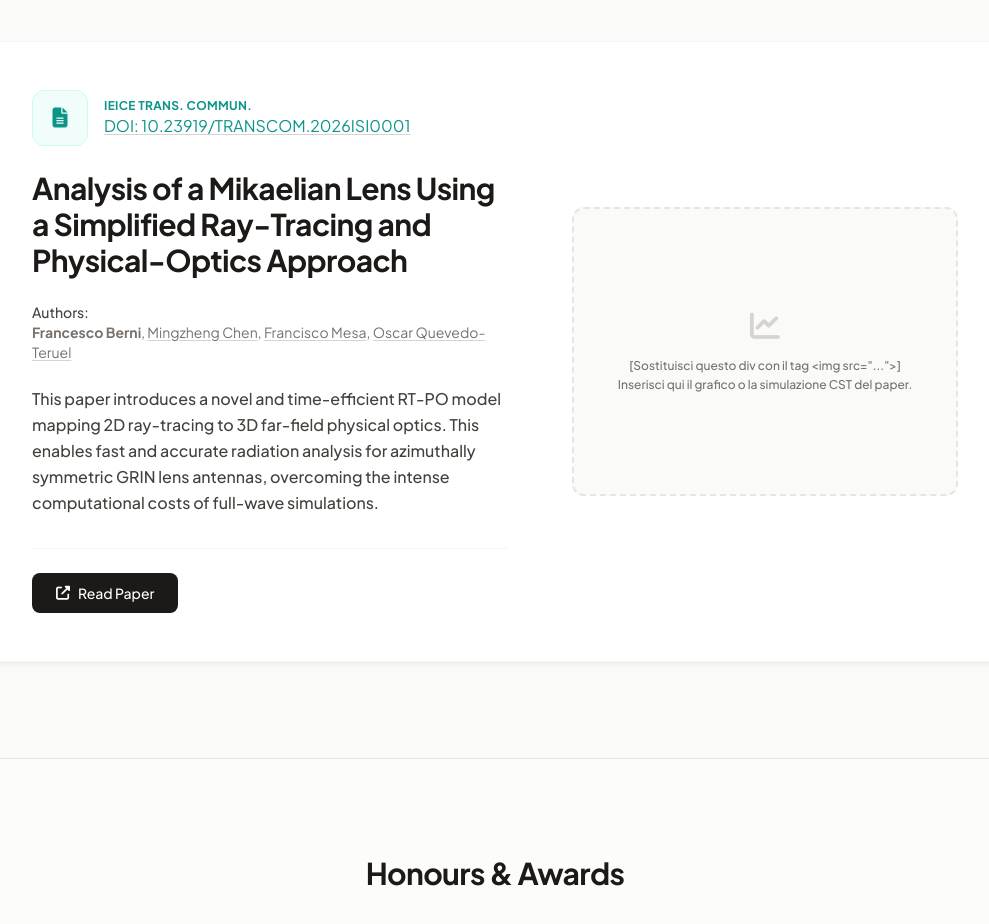
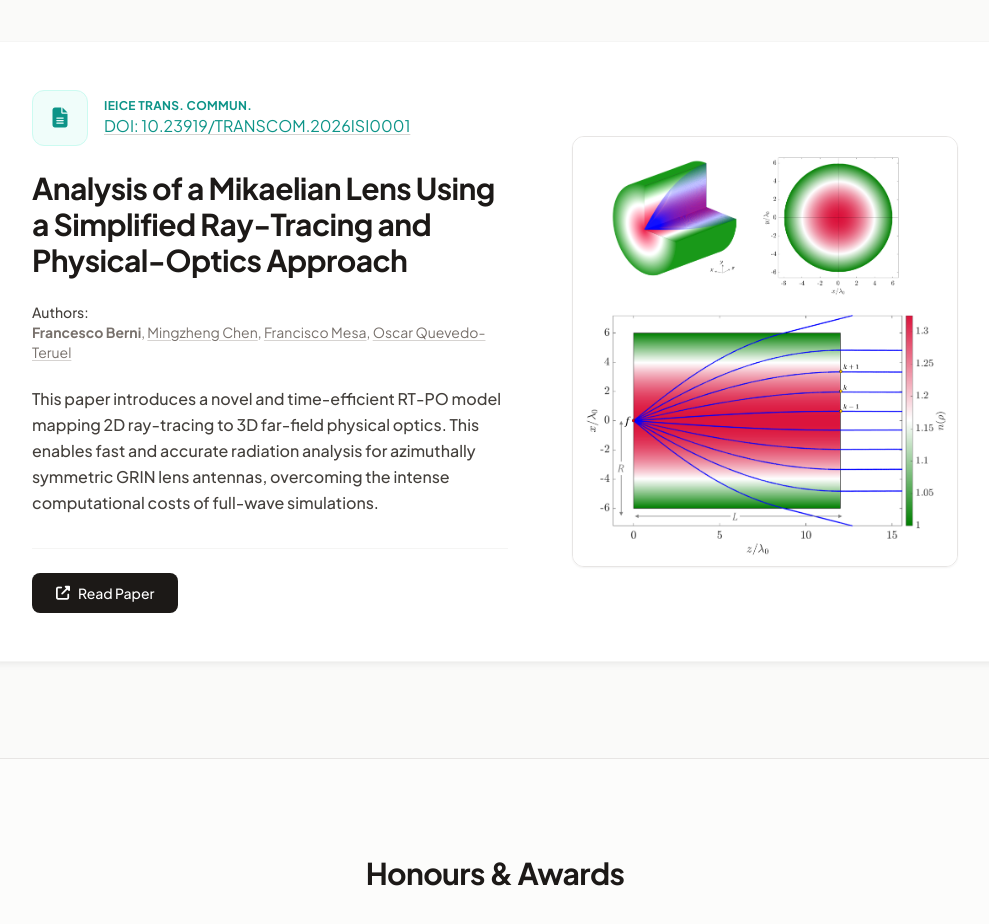
Before and after one commit to francesco-berni/me, a plain HTML site: page index.html in a window 1280 px wide. Shown: the part 3340-4264 px from the top of the page, without its empty margins (145-1134 px from the left). Drawn offline with nearby package versions, Linux system fonts and the light colour scheme.

```diff
--- a/index.html
+++ b/index.html
@@ -419,13 +419,7 @@
 
                     <!-- Img -->
                     <div class="w-full lg:w-5/12 flex flex-col justify-center">
-                        <div class="w-full aspect-[4/3] bg-stone-50 rounded-xl border-2 border-stone-200 border-dashed flex flex-col items-center justify-center p-6 text-center group cursor-pointer hover:bg-stone-100 transition-colors">
-                            <i class="fas fa-chart-line text-3xl mb-3 text-stone-300 group-hover:text-teal-500 transition-colors"></i>
-                            <span class="text-xs font-medium text-stone-500 leading-relaxed">
-                                [Sostituisci questo div con il tag &lt;img src="..."&gt;]<br>
-                                Inserisci qui il grafico o la simulazione CST del paper.
-                            </span>
-                        </div>
+                    <img src="RTPOModel.png" alt="Grafico/Simulazione CST RTPO Model" class="w-full h-auto rounded-xl shadow-sm border border-stone-200 object-cover">
                     </div>
 
                 </div>
```
